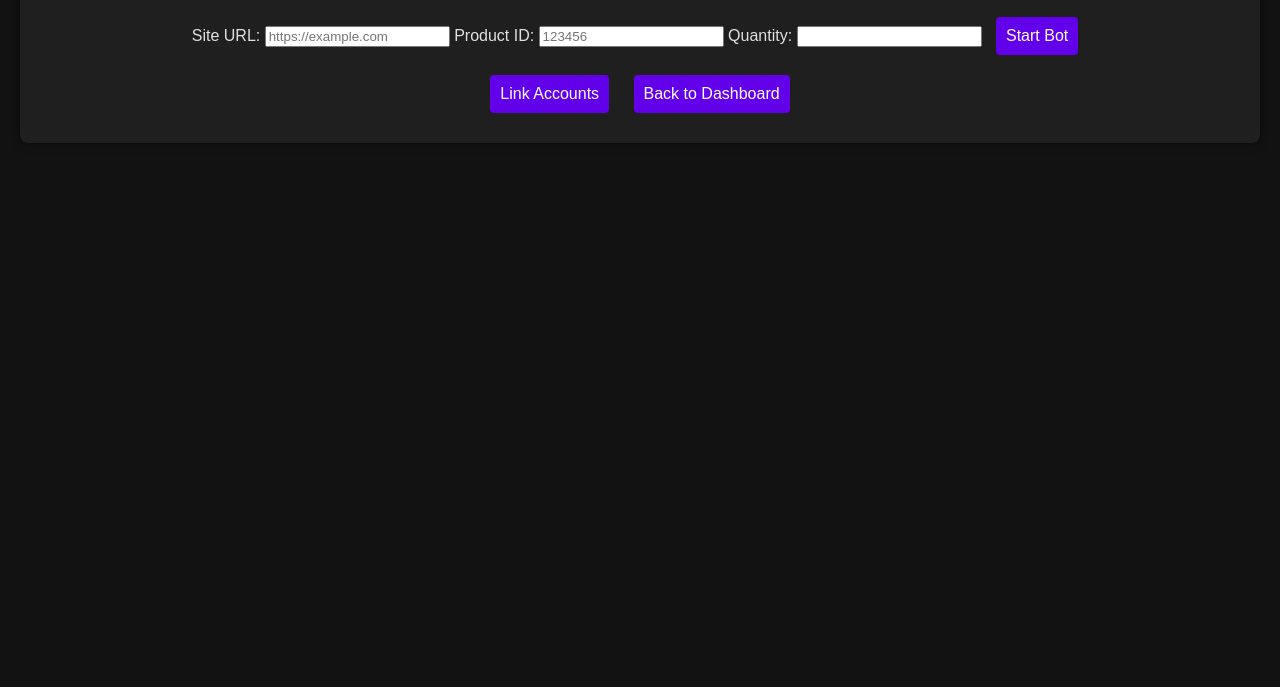
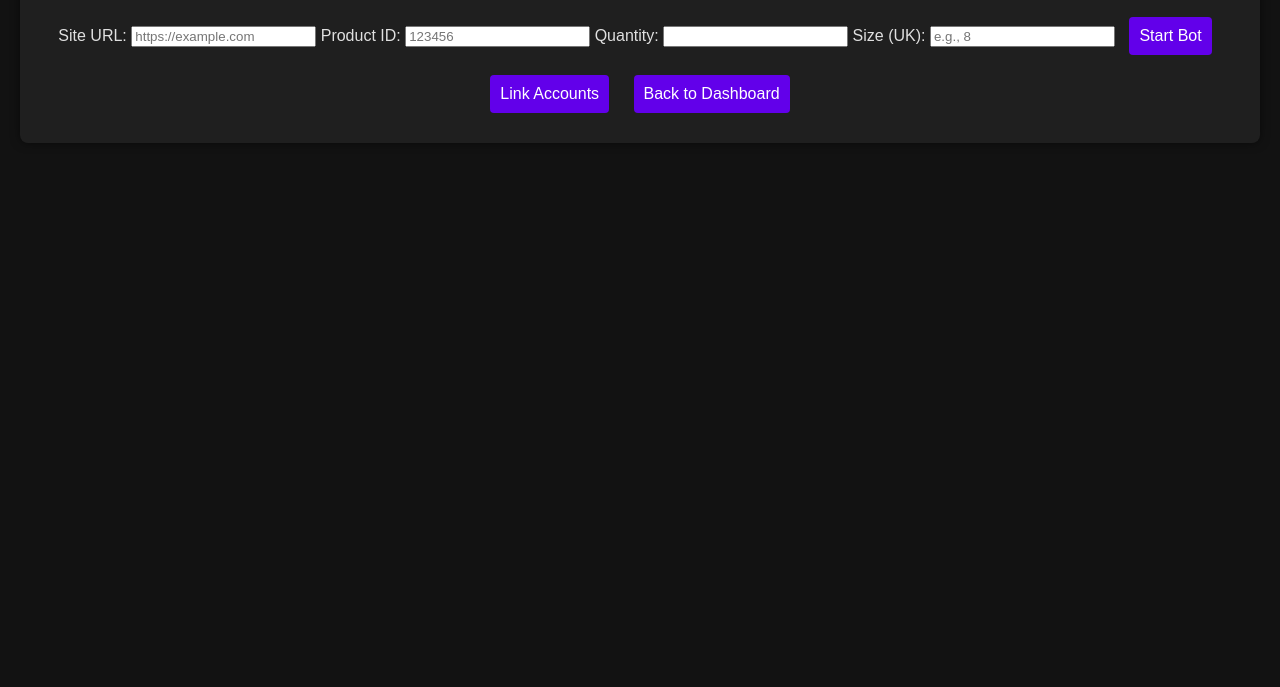
Before and after one commit to AlexanderDuya/Checkout-Bot, a website: page index.html in a window 1280 px wide. Shown: the part 113-800 px from the top of the page. Drawn offline with Linux system fonts and the light colour scheme.

Commit message:
added size box to dashboard

```diff
--- a/index.html
+++ b/index.html
@@ -19,6 +19,10 @@
             <label for="quantity">Quantity:</label>
             <input type="number" id="quantity" name="quantity" min="1" required>
 
+            <!-- New Size (UK) Input Field -->
+            <label for="sizeUK">Size (UK):</label>
+            <input type="text" id="sizeUK" name="sizeUK" placeholder="e.g., 8" required>
+
             <button type="submit">Start Bot</button>
         </form>
         <div class="button-link">
```
